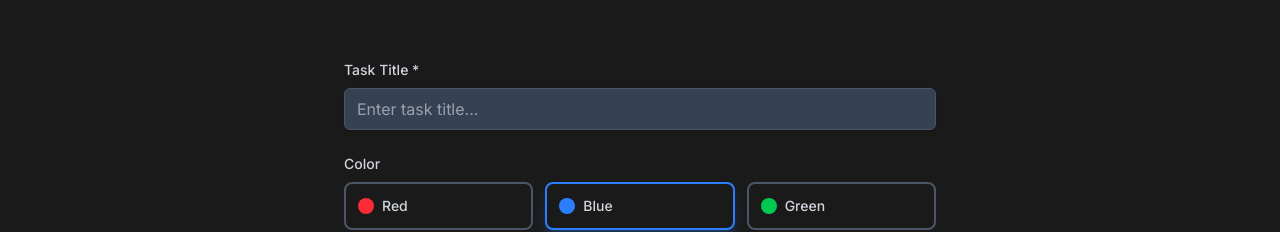
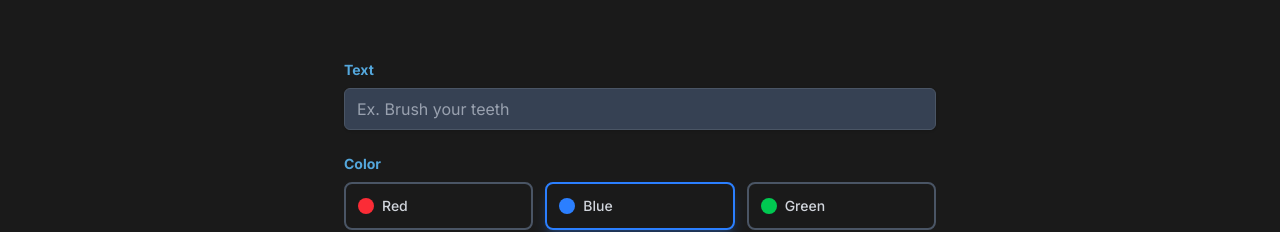
Before and after one commit to lonelydomino/todo-app-frontend, a Next.js app: page /create in a window 1280 px wide. Shown: the part 265-497 px from the top of the page. Built offline with nearby package versions, Linux system fonts and the light colour scheme; no server answers.

Commit message:
feat: improve create task form labels and styling - Replace 'Task Title' with 'Text' label - Make 'Text' and 'Color' labels bold - Change label colors to custom #54a7dc - Update placeholder text to 'Ex. Brush your teeth' - Improve form visual hierarchy and user experience

```diff
--- a/src/app/create/page.tsx
+++ b/src/app/create/page.tsx
@@ -92,9 +92,10 @@ export default function CreateTaskPage() {
             <div>
               <label
                 htmlFor="title"
-                className="block text-sm font-medium text-gray-300 mb-2"
+                className="block text-sm font-bold mb-2"
+                style={{ color: "#54a7dc" }}
               >
-                Task Title *
+                Text
               </label>
               <input
                 type="text"
@@ -102,14 +103,17 @@ export default function CreateTaskPage() {
                 value={title}
                 onChange={(e) => setTitle(e.target.value)}
                 className="w-full px-3 py-2 bg-gray-700 border border-gray-600 rounded-md shadow-sm focus:outline-none focus:ring-2 focus:ring-blue-500 focus:border-blue-500 text-gray-100 placeholder-gray-400"
-                placeholder="Enter task title..."
+                placeholder="Ex. Brush your teeth"
                 required
               />
             </div>
 
             {/* Color Selection */}
             <div>
-              <label className="block text-sm font-medium text-gray-300 mb-2">
+              <label
+                className="block text-sm font-bold mb-2"
+                style={{ color: "#54a7dc" }}
+              >
                 Color
               </label>
               <div className="grid grid-cols-3 gap-3">
```
